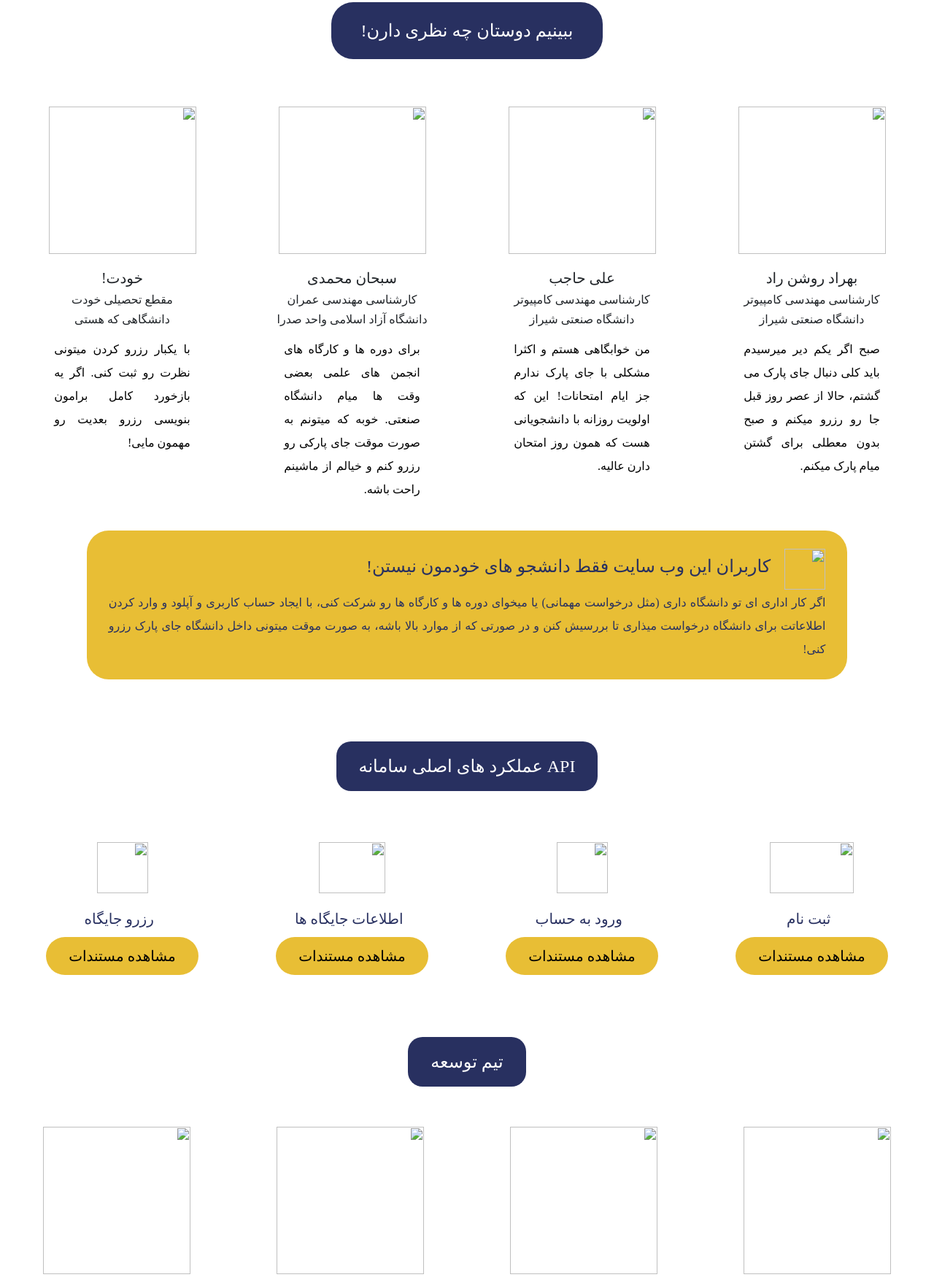
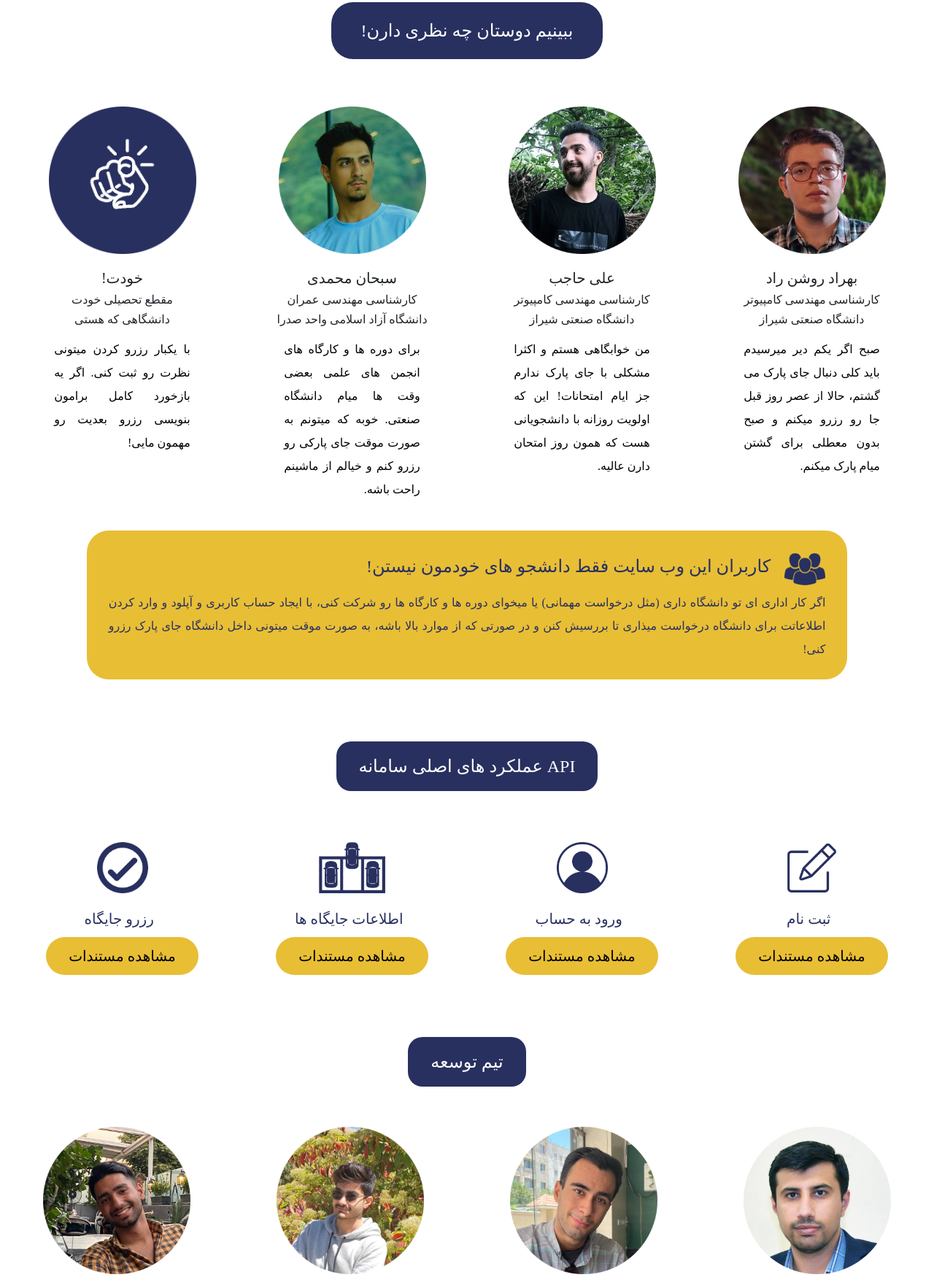
Before and after one commit to mohAhanin/Car-Detection, a plain HTML site: page index.html in a window 1280 px wide. Shown: the part 1046-2800 px from the top of the page at 73% size. Drawn offline with nearby package versions, Linux system fonts and the light colour scheme; a web font is replaced by a local one.

Commit message:
Update index.html
Changing the path for the images so it matches the current img directory of the repository.

```diff
--- a/index.html
+++ b/index.html
@@ -233,13 +233,13 @@
         </div>
         <div class="row text-center gy-5" style="padding-top: 30px;" dir="rtl">
             <div class="col-12 col-md-4" style="padding-top: 10px;">
-                <img class="img-fluid" style="width: 68px; height: 68px;" src="Design/login icon.png" />
+                <img class="img-fluid" style="width: 68px; height: 68px;" src="sources/img/login icon.png" />
                 <p class="fs-4 gh">ورود به حساب کاربری</p>
                 <p class="fs-5 description">داخل گزارش ۱۴۵ سیستم گلستان برای هر دانشجو مشخصات حساب کاربری سایت پارکینگ ثبت شده.
                     کافیه از اونجا اطلاعات رو برداری و بیای اینجا وارد حساب کاربری ات بشی!</p>
             </div>
             <div class="col-12 col-md-4">
-                <img class="img-fluid" style="width: 100px; height: 77px;" src="Design/parking lots icon.png"/>
+                <img class="img-fluid" style="width: 100px; height: 77px;" src="sources/img/parking lots icon.png"/>
                 <p class="fs-4 gh">مشاهده جایگاه های پارک</p>
                 <p class="fs-5 description">
                     بلافاصله بعد از ورود، به صفحه رزرو هدایت می شی. از روی نقشه بین جایگاه های موجود، اونی که مدنظرت هست رو انتخاب کن.
@@ -247,7 +247,7 @@
                 </p>
             </div>
             <div class="col-12 col-md-4" style="padding-top: 10px;">
-                <img class="img-fluid" style="width: 68px; height: 68px;" src="Design/Selectecd icon.png" />
+                <img class="img-fluid" style="width: 68px; height: 68px;" src="sources/img/Selectecd icon.png" />
                 <p class="fs-4 gh">تایید نهایی و رزرو</p>
                 <p class="fs-5 description">
                     وقتی جایگاه پارک رو انتخاب میکنی، یک پنجره کوچیک باز میشه و با زدن دکمه تایید، به صورت اتوماتیک هزینه از موجودی حسابت برداشته شده و رسید رزرو موفق بهت نشون داده میشه تا بتونی ذخیرش کنی!
@@ -264,28 +264,28 @@
         </div>
         <div class="row text-center gx-1 gy-5" style="padding-top: 65px;">
             <div class="col-12 col-md-3">
-                <img class="img-fluid" style="width: 202px; height: 202px;" src="Design/Behrad Roshanrad.png"/>
+                <img class="img-fluid" style="width: 202px; height: 202px;" src="sources/img/Behrad Roshanrad.png"/>
                 <p class="fs-5 fh">بهراد روشن راد</p>
                 <p class="fs-6 fm">کارشناسی مهندسی کامپیوتر</p>
                 <p class="fs-6 fm">دانشگاه صنعتی شیراز</p>
                 <p class="fs-6 description" style="font-family: 'shabnam-bold'; padding-top: 10px; color: black; text-align-last: right;">صبح اگر یکم دیر میرسیدم باید کلی دنبال جای پارک می گشتم، حالا از عصر روز قبل جا رو رزرو میکنم و صبح بدون معطلی برای گشتن میام پارک میکنم.</p>
             </div>
             <div class="col-12 col-md-3">
-                <img class="img-fluid" style="width: 202px; height: 202px;" src="Design/Ali Hajeb.png"/>
+                <img class="img-fluid" style="width: 202px; height: 202px;" src="sources/img/Ali Hajeb.png"/>
                 <p class="fs-5 fh">علی حاجب</p>
                 <p class="fs-6 fm">کارشناسی مهندسی کامپیوتر</p>
                 <p class="fs-6 fm">دانشگاه صنعتی شیراز</p>
                 <p class="fs-6 description" style="font-family: 'shabnam-bold'; padding-top: 10px; color: black; text-align-last: right;">من خوابگاهی هستم و اکثرا مشکلی با جای پارک ندارم جز ایام امتحانات! این که اولویت روزانه با دانشجویانی هست که همون روز امتحان دارن عالیه.</p>
             </div>
             <div class="col-12 col-md-3">
-                <img class="img-fluid" style="width: 202px; height: 202px;" src="Design/Sobhan Mohammadi.png"/>
+                <img class="img-fluid" style="width: 202px; height: 202px;" src="sources/img/Sobhan Mohammadi.png"/>
                 <p class="fs-5 fh">سبحان محمدی</p>
                 <p class="fs-6 fm">کارشناسی مهندسی عمران</p>
                 <p class="fs-6 fm">دانشگاه آزاد اسلامی واحد صدرا</p>
                 <p class="fs-6 description" style="font-family: 'shabnam-bold'; padding-top: 10px; color: black; text-align-last: right;">برای دوره ها و کارگاه های انجمن های علمی بعضی وقت ها میام دانشگاه صنعتی. خوبه که میتونم به صورت موقت جای پارکی رو رزرو کنم و خیالم از ماشینم راحت باشه.</p>
             </div>
             <div class="col-12 col-md-3">
-                <img class="img-fluid" style="width: 202px; height: 202px;" src="Design/Pointing finger.png"/>
+                <img class="img-fluid" style="width: 202px; height: 202px;" src="sources/img/Pointing finger.png"/>
                 <p class="fs-5 fh">خودت!</p>
                 <p class="fs-6 fm">مقطع تحصیلی خودت</p>
                 <p class="fs-6 fm">دانشگاهی که هستی</p>
@@ -298,7 +298,7 @@
                 <div style="width: 100%; background-color: #E8BE35; padding: 25px 30px; border-radius: 30px; color: #283060;">
                     <div class="row align-items-center">
                         <div class="col-12">
-                            <img class="img-fluid" style="width: 56px; height: 56px;" src="Design/users.png" />
+                            <img class="img-fluid" style="width: 56px; height: 56px;" src="sources/img/users.png" />
                             <p class="fs-4 fn d-inline-block" >کاربران این وب سایت فقط دانشجو های خودمون نیستن!</p>
                             <p class="fs-6" style="font-family: 'shabnam'; margin-bottom: 0px; text-align: justify; line-height: 32px;">اگر کار اداری ای تو دانشگاه داری (مثل درخواست مهمانی) یا میخوای دوره ها و کارگاه ها رو شرکت کنی، با ایجاد حساب کاربری و آپلود و وارد کردن اطلاعاتت برای دانشگاه درخواست
                                 میذاری تا بررسیش کنن و در صورتی که از موارد بالا باشه، به صورت موقت میتونی داخل دانشگاه جای پارک رزرو کنی!</p>
@@ -316,10 +316,10 @@
             <div class="col-12"><div class="btn fs-4" style="color: white; background-color: #283060; font-family: 'shabnam-bold'; border-radius: 20px; padding: 15px 30px;">API عملکرد های اصلی سامانه</div></div>
         </div>
         <div class="row text-center gx-1 gy-5" style="padding-top: 70px;">
-            <div class="col-12 col-md-3"><img class="img-fluid" style="width: 115px; height: 70px;" src="Design/sign-up main blue.png"/><p class="fs-5 ah">ثبت نام</p><button type="button" class="btn fs-5 viewdocument">مشاهده مستندات</button></div>
-            <div class="col-12 col-md-3"><img class="img-fluid" style="width: 70px; height: 70px;" src="Design/Account white.png"/><p class="fs-5 ah">ورود به حساب</p><button type="button" class="btn fs-5 viewdocument">مشاهده مستندات</button></div>
-            <div class="col-12 col-md-3"><img class="img-fluid" style="width: 91px; height: 70px;" src="Design/parking lots icon.png"/><p class="fs-5 ah">اطلاعات جایگاه ها</p><button type="button" class="btn fs-5 viewdocument">مشاهده مستندات</button></div>
-            <div class="col-12 col-md-3"><img class="img-fluid" style="width: 70px; height: 70px;" src="Design/Selectecd icon.png"/><p class="fs-5 ah">رزرو جایگاه</p><button type="button" class="btn fs-5 viewdocument">مشاهده مستندات</button></div>
+            <div class="col-12 col-md-3"><img class="img-fluid" style="width: 115px; height: 70px;" src="sources/img/sign-up main blue.png"/><p class="fs-5 ah">ثبت نام</p><button type="button" class="btn fs-5 viewdocument">مشاهده مستندات</button></div>
+            <div class="col-12 col-md-3"><img class="img-fluid" style="width: 70px; height: 70px;" src="sources/img/Account white.png"/><p class="fs-5 ah">ورود به حساب</p><button type="button" class="btn fs-5 viewdocument">مشاهده مستندات</button></div>
+            <div class="col-12 col-md-3"><img class="img-fluid" style="width: 91px; height: 70px;" src="sources/img/parking lots icon.png"/><p class="fs-5 ah">اطلاعات جایگاه ها</p><button type="button" class="btn fs-5 viewdocument">مشاهده مستندات</button></div>
+            <div class="col-12 col-md-3"><img class="img-fluid" style="width: 70px; height: 70px;" src="sources/img/Selectecd icon.png"/><p class="fs-5 ah">رزرو جایگاه</p><button type="button" class="btn fs-5 viewdocument">مشاهده مستندات</button></div>
         </div>
     </div>
     <!-- TEAM -->
@@ -329,14 +329,14 @@
         </div>
         <div class="row text-center gy-5" style="padding-top: 55px;">
             <div class="col-12 col-md-3">
-                <img class="img-fluid" style="width: 202px; height: 202px;" src="Design/DrRezaee.png"/>
+                <img class="img-fluid" style="width: 202px; height: 202px;" src="sources/img/DrRezaee.png"/>
                 <p class="th">دکتر محمد صادق رضایی</p>
                 <p class="tp">عضو هیئت علمی دانشگاه صنعتی شیراز</p>
                 <p class="tp">سرپرست مدیریت امور اداری و پشتیبانی دانشگاه</p>
                 <p class="tr">استاد راهنمای پروژه</p>
             </div>
             <div class="col-12 col-md-3">
-                <img class="img-fluid" style="width: 202px; height: 202px;" src="Design/Shahrad.png"/>
+                <img class="img-fluid" style="width: 202px; height: 202px;" src="sources/img/Shahrad.png"/>
                 <p class="th">شهراد گزنی</p>
                 <p class="tp">دانشجوی کارشناسی مهندسی کامپیوتر</p>
                 <p class="tp">دانشگاه صنعتی شیراز</p>
@@ -344,14 +344,14 @@
                 <p class="tr" style="padding-top: 0px !important;">طراحی UI/UX</p>
             </div>
             <div class="col-12 col-md-3">
-                <img class="img-fluid" style="width: 202px; height: 202px;" src="Design/Diacko.png"/>
+                <img class="img-fluid" style="width: 202px; height: 202px;" src="sources/img/Diacko.png"/>
                 <p class="th">محمد مهدی معتمدی</p>
                 <p class="tp">دانشجوی کارشناسی مهندسی کامپیوتر</p>
                 <p class="tp">دانشگاه صنعتی شیراز</p>
                 <p class="tr">طراح مدل تجاری</p>
             </div>
             <div class="col-12 col-md-3">
-                <img class="img-fluid" style="width: 202px; height: 202px;" src="Design/Chad.png"/>
+                <img class="img-fluid" style="width: 202px; height: 202px;" src="sources/img/Chad.png"/>
                 <p class="th">محمد امین آهنین</p>
                 <p class="tp">دانشجوی کارشناسی مهندسی کامپیوتر</p>
                 <p class="tp">دانشگاه صنعتی شیراز</p>
```
